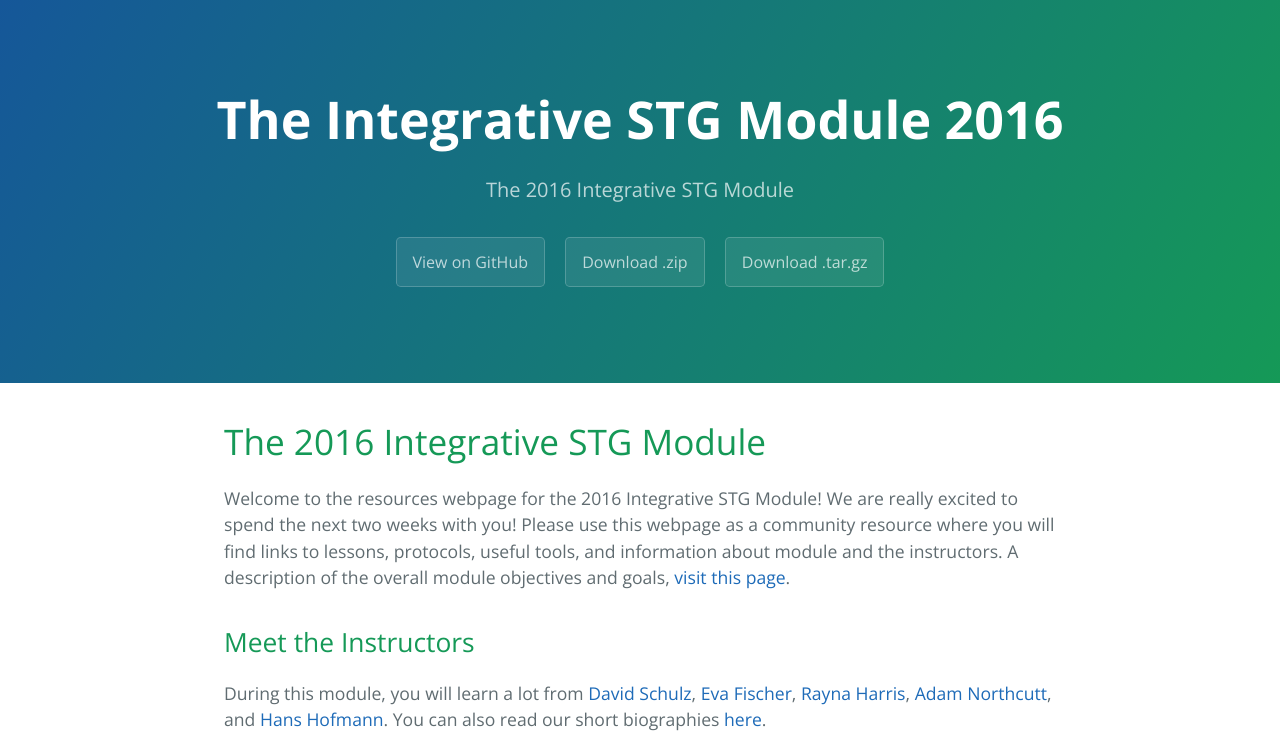
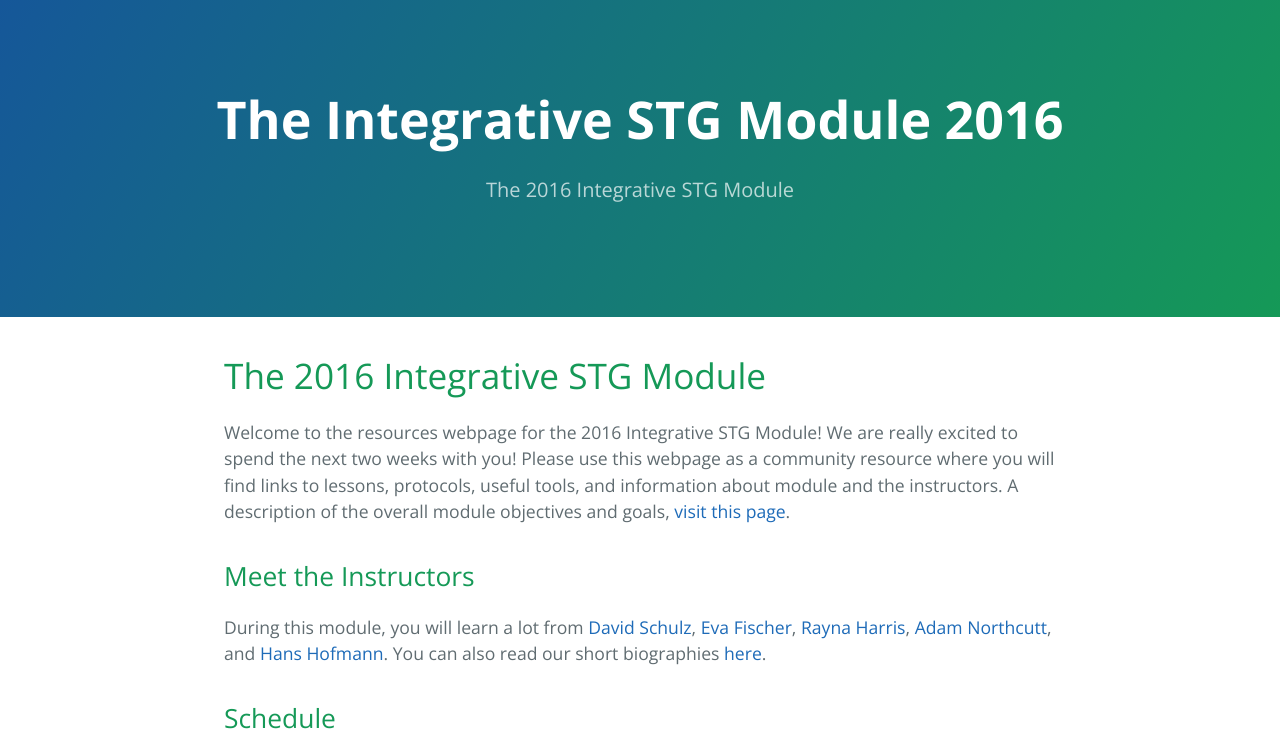
Before and after one commit to raynamharris/IntegrativeSTGmodule2016, a plain HTML site: page index.html in a window 1280 px wide. Shown: the top 752 px of the page. Drawn offline with nearby package versions, Linux system fonts and the light colour scheme.

Commit message:
Update index.html

```diff
--- a/index.html
+++ b/index.html
@@ -2,7 +2,7 @@
 <html lang="en-us">
   <head>
     <meta charset="UTF-8">
-    <title>The Integrative  STG Module 2016 by raynamharris</title>
+    <title>The Integrative  STG Module 2016</title>
     <meta name="viewport" content="width=device-width, initial-scale=1">
     <link rel="stylesheet" type="text/css" href="stylesheets/normalize.css" media="screen">
     <link href='https://fonts.googleapis.com/css?family=Open+Sans:400,700' rel='stylesheet' type='text/css'>
@@ -13,9 +13,6 @@
     <section class="page-header">
       <h1 class="project-name">The Integrative  STG Module 2016</h1>
       <h2 class="project-tagline">The 2016 Integrative STG Module</h2>
-      <a href="https://github.com/raynamharris/IntegrativeSTGmodule2016" class="btn">View on GitHub</a>
-      <a href="https://github.com/raynamharris/IntegrativeSTGmodule2016/zipball/master" class="btn">Download .zip</a>
-      <a href="https://github.com/raynamharris/IntegrativeSTGmodule2016/tarball/master" class="btn">Download .tar.gz</a>
     </section>
 
     <section class="main-content">
```
